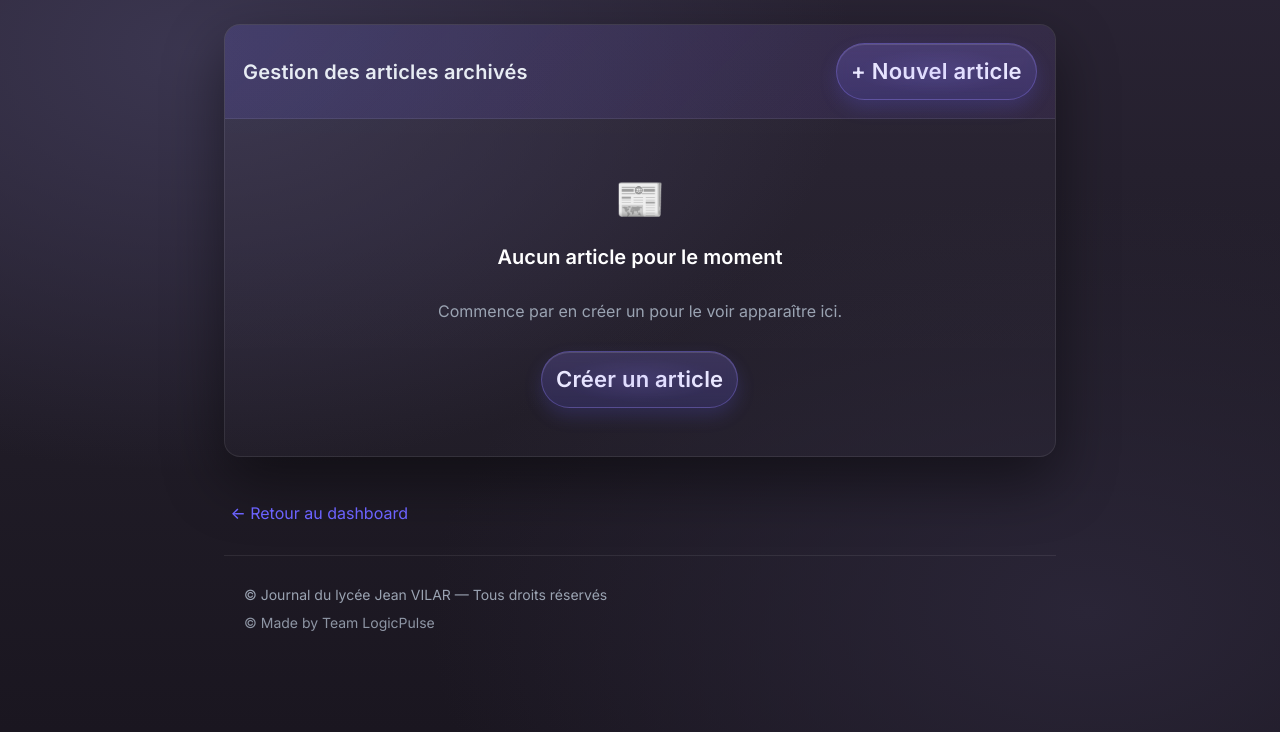
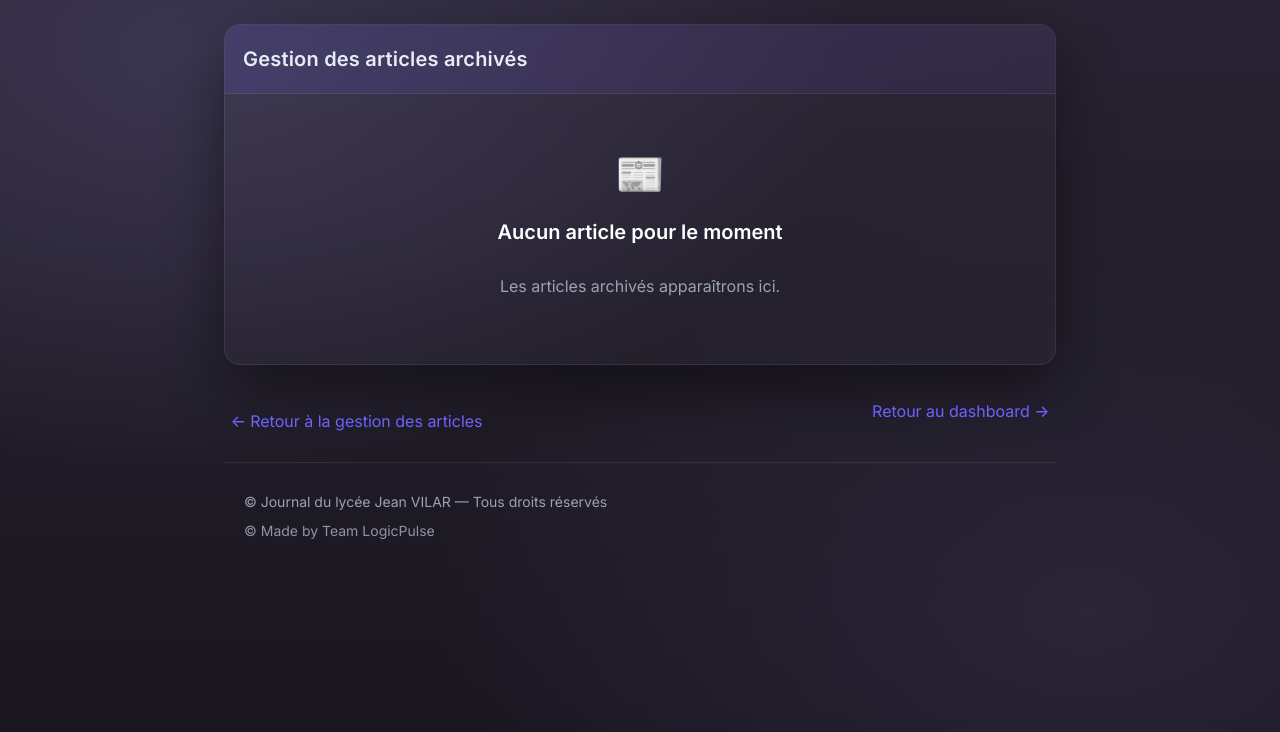
Before and after one commit to gabriel84-py/ptit_vilar, a FastAPI app: template templates/archive.html in a window 1280 px wide. Shown: the part 68-800 px from the top of the page. Run offline with FastAPI, Linux system fonts and the light colour scheme; the template is opened without the code that fills it, so the values that code supplies are empty.

Commit message:
btn clear

```diff
--- a/static/admin_articles.css
+++ b/static/admin_articles.css
@@ -587,6 +587,10 @@ Main Content
 .backcontainer {
   max-width: 64%;
   margin: 0 auto;
+  position: relative;
+  justify-content: space-between;
+  align-items: center;
+  display: flex;
 }
 
 .archivelink {
@@ -608,8 +612,37 @@ Main Content
   color: #6c63ff;
   text-decoration: none;
   font-weight: 500;
+  position: absolute;
+  right: 0;
+}
+
+.archive:hover {
+  text-decoration: underline;
 }
 
 .back:hover {
   text-decoration: underline;
 }
+
+.backarchive {
+  display: inline-block;
+  margin-top: 20px;
+  color: #6c63ff;
+  text-decoration: none;
+  font-weight: 500;
+}
+
+.backarchive:hover {
+  text-decoration: underline;
+}
+
+.back2 {
+  display: inline-block;
+  color: #6c63ff;
+  text-decoration: none;
+  font-weight: 500;
+}
+
+.back2:hover {
+  text-decoration: underline;
+}
--- a/templates/archive.html
+++ b/templates/archive.html
@@ -122,9 +122,6 @@
     <div class="table-card">
       <div class="table-toolbar">
         <h1>Gestion des articles archivés</h1>
-        <a href="/admin/articles/create" class="btn pill brand"
-          >+ Nouvel article</a
-        >
       </div>
 
       {% if articles and articles|length > 0 %}
@@ -137,9 +134,19 @@
               <td>{{ article.title }}</td>
               <td>
                 <div class="actions">
-          <a href="/admin/articles/edit/{{ article.id }}" class="btn pill success">Modifier</a>
-          <form action="/admin/articles/dearchive/{{ article.id }}" method="post" onsubmit="return confirmDelete()">
-            <button type="submit" class="btn pill danger">dé-archiver</button>
+                  <a
+                    href="/admin/articles/edit/{{ article.id }}"
+                    class="btn pill success"
+                    >Modifier</a
+                  >
+                  <form
+                    action="/admin/articles/dearchive/{{ article.id }}"
+                    method="post"
+                    onsubmit="return confirmDelete()"
+                  >
+                    <button type="submit" class="btn pill danger">
+                      dé-archiver
+                    </button>
                   </form>
                 </div>
               </td>
@@ -147,22 +154,21 @@
             {% endfor %}
           </tbody>
         </table>
-
       </div>
       {% else %}
       <div class="empty-state">
         <div class="empty-icon">📰</div>
         <h3>Aucun article pour le moment</h3>
-        <p>Commence par en créer un pour le voir apparaître ici.</p>
-        <a href="/admin/articles/create" class="btn pill brand"
-          >Créer un article</a
-        >
+        <p>Les articles archivés apparaîtrons ici.</p>
       </div>
       {% endif %}
     </div>
 
     <div class="backcontainer">
-      <a href="/admin" class="back">← Retour au dashboard</a>
+      <a href="/admin/articles" class="backarchive"
+        >← Retour à la gestion des articles</a
+      >
+      <a href="/admin" class="back2">Retour au dashboard →</a>
     </div>
 
     <footer class="container footer" role="contentinfo">
@@ -174,6 +180,5 @@
         return confirm("Êtes-vous sûr de vouloir dé-archiver cet article ?");
       }
     </script>
-
   </body>
 </html>
```
Also changed, not shown: templates/admin_articles.html (+30 -9 lines). Lines whose indentation alone changed are shown as unchanged.
